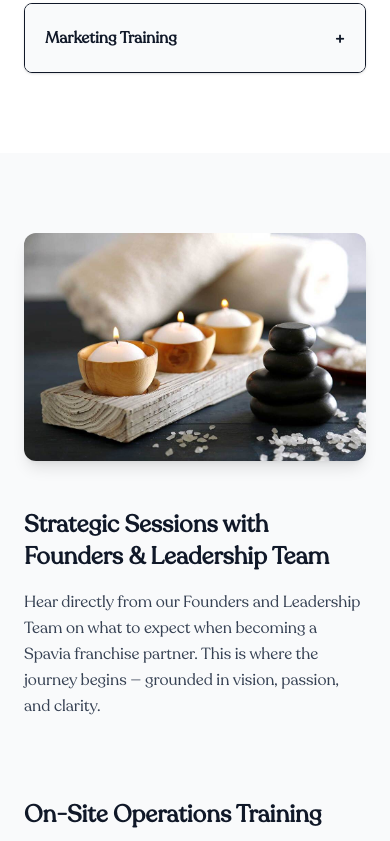
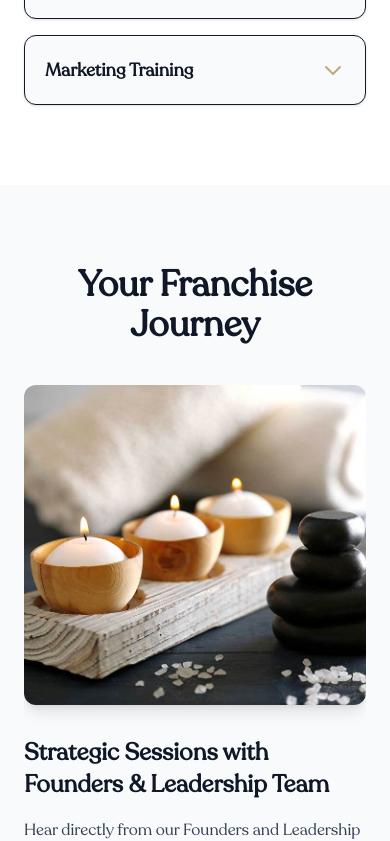
Before and after one commit to johnlangen/spavia-franchise-site, a Next.js app: page /training-and-support in a window 390 px wide. Shown: the part 1156-1997 px from the top of the page. Built offline with nearby package versions, Linux system fonts and the light colour scheme.

Commit message:
feat: Revamped Training and Support page with a new carousel UI

```diff
--- a/app/components/StepsToOwnershipContent.tsx
+++ b/app/components/StepsToOwnershipContent.tsx
@@ -18,7 +18,7 @@
       "The federal trade commission and state franchise sales regulations do not allow franchisors to provide profit projections. However, if you become a qualified candidate, we would be happy to share our franchise disclosure document (FDD). The FDD will highlight our historical sales from our franchised locations.",
   },
   {
-    question: "Do I need experience the spa industry?",
+    question: "Do I need experience in the spa industry?",
     answer:
       "While it can’t hurt to have experience in the spa industry, it is not required. We are looking for individuals who share our dedication to providing an exceptional experience. We can teach you and your team the rest!",
   },
--- a/app/components/TrainingAndSupportContent.tsx
+++ b/app/components/TrainingAndSupportContent.tsx
@@ -1,13 +1,13 @@
 "use client";
 
 import { useState } from "react";
-import { motion } from "framer-motion";
+import { AnimatePresence, motion } from "framer-motion";
+import Image from "next/image";
 import NavBar from "./NavBar";
 import AwardsSection from "./AwardsSection";
-
 import Footer from "./Footer";
 
-
+// All data for the component is now here
 const expertiseItems = [
   {
     title: "Over 120 Years of Spa Experience",
@@ -41,14 +41,126 @@
   },
 ];
 
+const journeyItems = [
+  {
+    title: "Strategic Sessions with Founders & Leadership Team",
+    content:
+      "Hear directly from our Founders and Leadership Team on what to expect when becoming a Spavia franchise partner. This is where the journey begins — grounded in vision, passion, and clarity.",
+    imageSrc: "/training-and-support/image1.jpg",
+    imageAlt: "Strategic Sessions",
+  },
+  {
+    title: "On-Site Operations Training",
+    content:
+      "Hands-on training for you and your team. Learn systems, procedures, and guest engagement in a live spa environment to ensure confidence on day one.",
+    imageSrc: "/training-and-support/image2.jpg",
+    imageAlt: "On-Site Training",
+  },
+  {
+    title: "Spa Services Training",
+    content:
+      "A three-step process designed to create confident, consistent specialists:",
+    listItems: [
+      "Online e-learning introduction to protocols and systems",
+      "Deep dives with Spavia Trainers",
+      "Hands-on training to ensure excellence in every guest experience",
+    ],
+    imageSrc: "/training-and-support/image3.jpg",
+    imageAlt: "Spa Services Training",
+  },
+  {
+    title: "E-Learning – Spavia University",
+    content:
+      "Access training 24/7 with our e-learning LMS suite. Includes video, text, quizzes, and reporting to keep your team engaged and accountable.",
+    imageSrc: "/training-and-support/image4.jpg",
+    imageAlt: "E-Learning",
+  },
+  {
+    title: "Classroom Training – Denver, CO",
+    content:
+      "New owners meet the Spavia team and undergo in-depth training covering Operations, Marketing, Economics, Spa Services, and Systems. Grand Opening Training: Marketing, POS, and over 15 guides to prepare you for a successful launch.",
+    imageSrc: "/training-and-support/image5.jpg",
+    imageAlt: "Classroom Training",
+  },
+];
+
+const supportCommitmentItems = [
+  {
+    title: "Team of Experts",
+    content:
+      "Over 120 years of combined experience. Seasoned owners, therapists, and estheticians guide and inspire you.",
+  },
+  {
+    title: "Culture of Innovation",
+    content:
+      "Creativity + data = smarter growth. We constantly test and evolve with the industry.",
+  },
+  {
+    title: "World Class Partners",
+    content:
+      "From marketing agencies to skincare vendors, we only work with the best so you can thrive.",
+  },
+  {
+    title: "Every Step of the Way",
+    content:
+      "Our national team stands with you from discovery day to grand opening and beyond.",
+  },
+];
+
 export default function TrainingAndSupportContent() {
   const [openIndex, setOpenIndex] = useState<number | null>(null);
+  const [currentJourneyIndex, setCurrentJourneyIndex] = useState(0);
+
+  const containerVariants = {
+    hidden: { opacity: 0 },
+    visible: {
+      opacity: 1,
+      transition: {
+        staggerChildren: 0.2,
+      },
+    },
+  };
+
+  const itemVariants = {
+    hidden: { opacity: 0, y: 30 },
+    visible: { opacity: 1, y: 0, transition: { duration: 0.5 } },
+  };
+
+  const carouselVariants = {
+    enter: (direction: number) => {
+      return {
+        x: direction > 0 ? 1000 : -1000,
+        opacity: 0,
+      };
+    },
+    center: {
+      zIndex: 1,
+      x: 0,
+      opacity: 1,
+    },
+    exit: (direction: number) => {
+      return {
+        zIndex: 0,
+        x: direction < 0 ? 1000 : -1000,
+        opacity: 0,
+      };
+    },
+  };
+
+  const paginate = (newDirection: number) => {
+    setCurrentJourneyIndex((prevIndex) => {
+      const newIndex = prevIndex + newDirection;
+      if (newIndex < 0) return journeyItems.length - 1;
+      if (newIndex >= journeyItems.length) return 0;
+      return newIndex;
+    });
+  };
 
   return (
     <main className="text-gray-900 md:h-screen md:overflow-y-scroll md:snap-y md:snap-mandatory">
       <NavBar />
 
-      {/* Hero */}
+      {/* Hero (Original - Unchanged) */}
       <section className="snap-start bg-gradient-to-b from-[#C2A878] to-[#e3d6b7] pt-40 pb-28 text-center text-white relative overflow-hidden">
         <motion.h1
           initial={{ opacity: 0 }}
@@ -70,244 +182,235 @@
         </motion.p>
       </section>
 
-      {/* Training Expertise Accordion */}
+      {/* Training Expertise (Accordion) - Enhanced */}
       <section className="snap-start py-20 bg-white">
         <div className="max-w-5xl mx-auto px-6">
-          <h2 className="text-3xl font-bold mb-10 text-center">
+          <motion.h2
+            initial={{ opacity: 0, y: 20 }}
+            whileInView={{ opacity: 1, y: 0 }}
+            viewport={{ once: true }}
+            transition={{ duration: 0.6 }}
+            className="text-4xl font-bold mb-10 text-center"
+          >
             Training Expertise
-          </h2>
+          </motion.h2>
           <div className="space-y-4">
-            {expertiseItems.map((item, idx) => (
+            {expertiseItems.map((item, idx) => {
+              const isOpen = openIndex === idx;
+              return (
                 <motion.div
                   key={idx}
                   initial={{ opacity: 0, y: 30 }}
                   whileInView={{ opacity: 1, y: 0 }}
-                transition={{ duration: 0.5 }}
-                className="border rounded-lg shadow-sm overflow-hidden"
+                  viewport={{ once: true, amount: 0.2 }}
+                  transition={{ duration: 0.5, delay: idx * 0.1 }}
+                  onClick={() => setOpenIndex(isOpen ? null : idx)}
+                  className={`cursor-pointer rounded-xl border shadow-sm transition-all duration-300 transform ${
+                    isOpen
+                      ? "bg-white shadow-lg border-[#C2A878] scale-[1.01]"
+                      : "bg-gray-50 hover:shadow-md hover:scale-[1.01]"
+                  }`}
                 >
-                <button
-                  className="w-full flex justify-between items-center p-5 bg-gray-50 hover:bg-gray-100 transition"
-                  onClick={() =>
-                    setOpenIndex(openIndex === idx ? null : idx)
-                  }
+                  {/* Header */}
+                  <div className="flex justify-between items-center p-5">
+                    <span className="font-semibold text-lg">{item.title}</span>
+                    <motion.span
+                      animate={{ rotate: isOpen ? 180 : 0 }}
+                      transition={{ duration: 0.3 }}
+                      className="text-[#C2A878] text-2xl font-bold"
                     >
-                  <span className="font-semibold">{item.title}</span>
-                  <span className="text-lg font-bold">
-                    {openIndex === idx ? "−" : "+"}
-                  </span>
-                </button>
-                {openIndex === idx && (
-                  <div className="p-5 text-gray-700 text-sm bg-white">
+                      <svg
+                        xmlns="http://www.w3.org/2000/svg"
+                        className="h-6 w-6"
+                        fill="none"
+                        viewBox="0 0 24 24"
+                        stroke="currentColor"
+                      >
+                        <path
+                          strokeLinecap="round"
+                          strokeLinejoin="round"
+                          strokeWidth={2}
+                          d="M19 9l-7 7-7-7"
+                        />
+                      </svg>
+                    </motion.span>
+                  </div>
+
+                  {/* Smooth Expandable Content */}
+                  <AnimatePresence initial={false}>
+                    {isOpen && (
+                      <motion.div
+                        key="content"
+                        initial={{ height: 0, opacity: 0 }}
+                        animate={{ height: "auto", opacity: 1 }}
+                        exit={{ height: 0, opacity: 0 }}
+                        transition={{ duration: 0.4, ease: "easeInOut" }}
+                        className="overflow-hidden"
+                      >
+                        <div className="px-5 pb-5 text-gray-700 text-sm leading-relaxed">
                           {item.content}
                         </div>
+                      </motion.div>
                     )}
+                  </AnimatePresence>
                 </motion.div>
-            ))}
+              );
+            })}
           </div>
         </div>
       </section>
 
-      {/* Journey Sections */}
-      <section className="snap-start py-20 bg-gray-50">
-        <div className="max-w-6xl mx-auto px-6 space-y-20">
-          {/* 1 */}
-          <div className="grid md:grid-cols-2 gap-12 items-center">
-            <motion.img
-              initial={{ opacity: 0, x: -40 }}
-              whileInView={{ opacity: 1, x: 0 }}
+      {/* Journey Sections Carousel - FINAL UI */}
+      <section className="snap-start py-20 bg-gray-50 relative">
+        <div className="max-w-6xl mx-auto px-6">
+          <motion.h2
+            initial={{ opacity: 0, y: 20 }}
+            whileInView={{ opacity: 1, y: 0 }}
+            viewport={{ once: true }}
             transition={{ duration: 0.6 }}
-              src="/training-and-support/image1.jpg"
-              alt="Strategic Sessions"
-              className="rounded-xl shadow-lg"
+            className="text-4xl font-bold mb-10 text-center"
+          >
+            Your Franchise Journey
+          </motion.h2>
+
+          <div className="relative w-full overflow-hidden">
+            <AnimatePresence initial={false} mode="wait">
+              <motion.div
+                key={currentJourneyIndex}
+                className="grid md:grid-cols-2 gap-8 items-center"
+                custom={1}
+                variants={carouselVariants}
+                initial="enter"
+                animate="center"
+                exit="exit"
+                transition={{
+                  x: { type: "spring", stiffness: 300, damping: 30 },
+                  opacity: { duration: 0.2 },
+                }}
+              >
+                {/* Image */}
+                <div
+                  className={`order-1 ${
+                    currentJourneyIndex % 2 !== 0 ? "md:order-last" : "md:order-1"
+                  }`}
+                >
+                  <div className="relative w-full h-80 md:h-[450px] rounded-xl shadow-lg overflow-hidden">
+                    <Image
+                      src={journeyItems[currentJourneyIndex].imageSrc}
+                      alt={journeyItems[currentJourneyIndex].imageAlt}
+                      fill
+                      className="object-cover"
+                      priority
                     />
-            <motion.div
-              initial={{ opacity: 0, x: 40 }}
-              whileInView={{ opacity: 1, x: 0 }}
-              transition={{ duration: 0.6 }}
+                  </div>
+                </div>
+
+                {/* Content */}
+                <div
+                  className={`order-2 ${
+                    currentJourneyIndex % 2 !== 0 ? "md:order-1" : "md:order-last"
+                  }`}
                 >
                   <h3 className="text-2xl font-bold mb-4">
-                Strategic Sessions with Founders & Leadership Team
+                    {journeyItems[currentJourneyIndex].title}
                   </h3>
-              <p className="text-gray-700 leading-relaxed">
-                Hear directly from our Founders and Leadership Team on what to
-                expect when becoming a Spavia franchise partner. This is where
-                the journey begins — grounded in vision, passion, and clarity.
+                  <p className="text-gray-700 leading-relaxed mb-3">
+                    {journeyItems[currentJourneyIndex].content}
                   </p>
+                  {journeyItems[currentJourneyIndex].listItems && (
+                    <ol className="list-decimal list-inside space-y-1 text-gray-700">
+                      {journeyItems[currentJourneyIndex].listItems?.map(
+                        (listItem, listIdx) => (
+                          <li key={listIdx}>{listItem}</li>
+                        )
+                      )}
+                    </ol>
+                  )}
+                </div>
               </motion.div>
+            </AnimatePresence>
           </div>
 
-          {/* 2 */}
-          <div className="grid md:grid-cols-2 gap-12 items-center">
-            <motion.div
-              initial={{ opacity: 0, x: -40 }}
-              whileInView={{ opacity: 1, x: 0 }}
-              transition={{ duration: 0.6 }}
+          {/* New combined control center for dots and arrows */}
+          <div className="flex justify-center items-center mt-8 space-x-2">
+            <button
+              onClick={() => paginate(-1)}
+              className="p-2.5 bg-gray-300 rounded-full text-gray-800 hover:bg-gray-400 transition-colors"
+              aria-label="Previous step"
             >
-              <h3 className="text-2xl font-bold mb-4">
-                On-Site Operations Training
-              </h3>
-              <p className="text-gray-700 leading-relaxed">
-                Hands-on training for you and your team. Learn systems,
-                procedures, and guest engagement in a live spa environment to
-                ensure confidence on day one.
-              </p>
-            </motion.div>
-            <motion.img
-              initial={{ opacity: 0, x: 40 }}
-              whileInView={{ opacity: 1, x: 0 }}
-              transition={{ duration: 0.6 }}
-              src="/training-and-support/image2.jpg"
-              alt="On-Site Training"
-              className="rounded-xl shadow-lg"
+              <svg
+                xmlns="http://www.w3.org/2000/svg"
+                className="h-5 w-5"
+                fill="none"
+                viewBox="0 0 24 24"
+                stroke="currentColor"
+                strokeWidth={2}
+              >
+                <path strokeLinecap="round" strokeLinejoin="round" d="M15 19l-7-7 7-7" />
+              </svg>
+            </button>
+            {journeyItems.map((_, idx) => (
+              <button
+                key={idx}
+                onClick={() => setCurrentJourneyIndex(idx)}
+                className={`w-3 h-3 rounded-full transition-all duration-300 ${
+                  idx === currentJourneyIndex
+                    ? "bg-[#C2A878] scale-125 shadow-md"
+                    : "bg-gray-300 hover:bg-gray-400"
+                }`}
+                aria-label={`Go to step ${idx + 1}`}
               />
-          </div>
-
-          {/* 3 */}
-          <div className="grid md:grid-cols-2 gap-12 items-center">
-            <motion.img
-              initial={{ opacity: 0, x: -40 }}
-              whileInView={{ opacity: 1, x: 0 }}
-              transition={{ duration: 0.6 }}
-              src="/training-and-support/image3.jpg"
-              alt="Spa Services Training"
-              className="rounded-xl shadow-lg"
-            />
-            <motion.div
-              initial={{ opacity: 0, x: 40 }}
-              whileInView={{ opacity: 1, x: 0 }}
-              transition={{ duration: 0.6 }}
+            ))}
+            <button
+              onClick={() => paginate(1)}
+              className="p-2.5 bg-gray-300 rounded-full text-gray-800 hover:bg-gray-400 transition-colors"
+              aria-label="Next step"
             >
-              <h3 className="text-2xl font-bold mb-4">Spa Services Training</h3>
-              <p className="text-gray-700 leading-relaxed mb-3">
-                A three-step process designed to create confident, consistent
-                specialists:
-              </p>
-              <ol className="list-decimal list-inside space-y-1 text-gray-700">
-                <li>Online e-learning introduction to protocols and systems</li>
-                <li>Deep dives with Spavia Trainers</li>
-                <li>
-                  Hands-on training to ensure excellence in every guest
-                  experience
-                </li>
-              </ol>
-            </motion.div>
-          </div>
-
-          {/* 4 */}
-          <div className="grid md:grid-cols-2 gap-12 items-center">
-            <motion.div
-              initial={{ opacity: 0, x: -40 }}
-              whileInView={{ opacity: 1, x: 0 }}
-              transition={{ duration: 0.6 }}
+              <svg
+                xmlns="http://www.w3.org/2000/svg"
+                className="h-5 w-5"
+                fill="none"
+                viewBox="0 0 24 24"
+                stroke="currentColor"
+                strokeWidth={2}
               >
-              <h3 className="text-2xl font-bold mb-4">
-                E-Learning – Spavia University
-              </h3>
-              <p className="text-gray-700 leading-relaxed">
-                Access training 24/7 with our e-learning LMS suite. Includes
-                video, text, quizzes, and reporting to keep your team engaged
-                and accountable.
-              </p>
-            </motion.div>
-            <motion.img
-              initial={{ opacity: 0, x: 40 }}
-              whileInView={{ opacity: 1, x: 0 }}
-              transition={{ duration: 0.6 }}
-              src="/training-and-support/image4.jpg"
-              alt="E-Learning"
-              className="rounded-xl shadow-lg"
-            />
-          </div>
-
-          {/* 5 */}
-          <div className="grid md:grid-cols-2 gap-12 items-center">
-            <motion.img
-              initial={{ opacity: 0, x: -40 }}
-              whileInView={{ opacity: 1, x: 0 }}
-              transition={{ duration: 0.6 }}
-              src="/training-and-support/image5.jpg"
-              alt="Classroom Training"
-              className="rounded-xl shadow-lg"
-            />
-            <motion.div
-              initial={{ opacity: 0, x: 40 }}
-              whileInView={{ opacity: 1, x: 0 }}
-              transition={{ duration: 0.6 }}
-            >
-              <h3 className="text-2xl font-bold mb-4">
-                Classroom Training – Denver, CO
-              </h3>
-              <p className="text-gray-700 leading-relaxed mb-4">
-                New owners meet the Spavia team and undergo in-depth training
-                covering Operations, Marketing, Economics, Spa Services, and
-                Systems.
-              </p>
-              <h3 className="text-xl font-semibold mb-2">
-                Grand Opening Training
-              </h3>
-              <p className="text-gray-700 leading-relaxed">
-                Marketing, POS, and over 15 guides to prepare you for a
-                successful launch.
-              </p>
-            </motion.div>
+                <path strokeLinecap="round" strokeLinejoin="round" d="M9 5l7 7-7 7" />
+              </svg>
+            </button>
           </div>
         </div>
       </section>
 
-      {/* Support Commitment */}
+      {/* Support Commitment - Enhanced */}
       <section className="snap-start py-20 bg-white">
         <div className="max-w-6xl mx-auto px-6 text-center">
-          <h2 className="text-3xl font-bold mb-12">Our Support Commitment</h2>
-          <div className="grid md:grid-cols-2 lg:grid-cols-4 gap-8 text-left">
+          <motion.h2
+            initial={{ opacity: 0, y: 20 }}
+            whileInView={{ opacity: 1, y: 0 }}
+            viewport={{ once: true }}
+            transition={{ duration: 0.6 }}
+            className="text-4xl font-bold mb-12"
+          >
+            Our Support Commitment
+          </motion.h2>
           <motion.div
-              initial={{ opacity: 0, y: 30 }}
-              whileInView={{ opacity: 1, y: 0 }}
-              transition={{ duration: 0.5 }}
-              className="p-6 bg-gray-50 rounded-xl shadow"
+            className="grid md:grid-cols-2 lg:grid-cols-4 gap-8 text-left"
+            variants={containerVariants}
+            initial="hidden"
+            whileInView="visible"
+            viewport={{ once: true }}
           >
-              <h3 className="font-semibold mb-2">Team of Experts</h3>
-              <p className="text-gray-700 text-sm">
-                Over 120 years of combined experience. Seasoned owners,
-                therapists, and estheticians guide and inspire you.
-              </p>
+            {supportCommitmentItems.map((item, idx) => (
+              <motion.div
+                key={idx}
+                variants={itemVariants}
+                className="p-6 bg-gray-50 rounded-xl shadow transition-all duration-300 transform hover:scale-[1.02] hover:shadow-xl"
+              >
+                <h3 className="font-semibold mb-2">{item.title}</h3>
+                <p className="text-gray-700 text-sm">{item.content}</p>
               </motion.div>
-            <motion.div
-              initial={{ opacity: 0, y: 30 }}
-              whileInView={{ opacity: 1, y: 0 }}
-              transition={{ duration: 0.6 }}
-              className="p-6 bg-gray-50 rounded-xl shadow"
-            >
-              <h3 className="font-semibold mb-2">Culture of Innovation</h3>
-              <p className="text-gray-700 text-sm">
-                Creativity + data = smarter growth. We constantly test and
-                evolve with the industry.
-              </p>
+            ))}
           </motion.div>
-            <motion.div
-              initial={{ opacity: 0, y: 30 }}
-              whileInView={{ opacity: 1, y: 0 }}
-              transition={{ duration: 0.7 }}
-              className="p-6 bg-gray-50 rounded-xl shadow"
-            >
-              <h3 className="font-semibold mb-2">World Class Partners</h3>
-              <p className="text-gray-700 text-sm">
-                From marketing agencies to skincare vendors, we only work with
-                the best so you can thrive.
-              </p>
-            </motion.div>
-            <motion.div
-              initial={{ opacity: 0, y: 30 }}
-              whileInView={{ opacity: 1, y: 0 }}
-              transition={{ duration: 0.8 }}
-              className="p-6 bg-gray-50 rounded-xl shadow"
-            >
-              <h3 className="font-semibold mb-2">Every Step of the Way</h3>
-              <p className="text-gray-700 text-sm">
-                Our national team stands with you from discovery day to grand
-                opening and beyond.
-              </p>
-            </motion.div>
-          </div>
         </div>
       </section>
 
```
Also changed, not shown: app/components/CallToAction.tsx (added, +19 -0 lines), app/components/GetStartedContent.tsx (added, +83 -0 lines), app/components/MultiStepForm.tsx (+29 -1 lines), app/components/ProcessSection.tsx (+7 -0 lines), app/components/WhoWeAreContent.tsx (+8 -8 lines), app/components/WhySpaviaContent.tsx (+10 -4 lines), app/get-started/page.tsx (+2 -6 lines), app/layout.tsx (+11 -0 lines), app/page.tsx (+4 -8 lines). Lines whose indentation alone changed are shown as unchanged.
